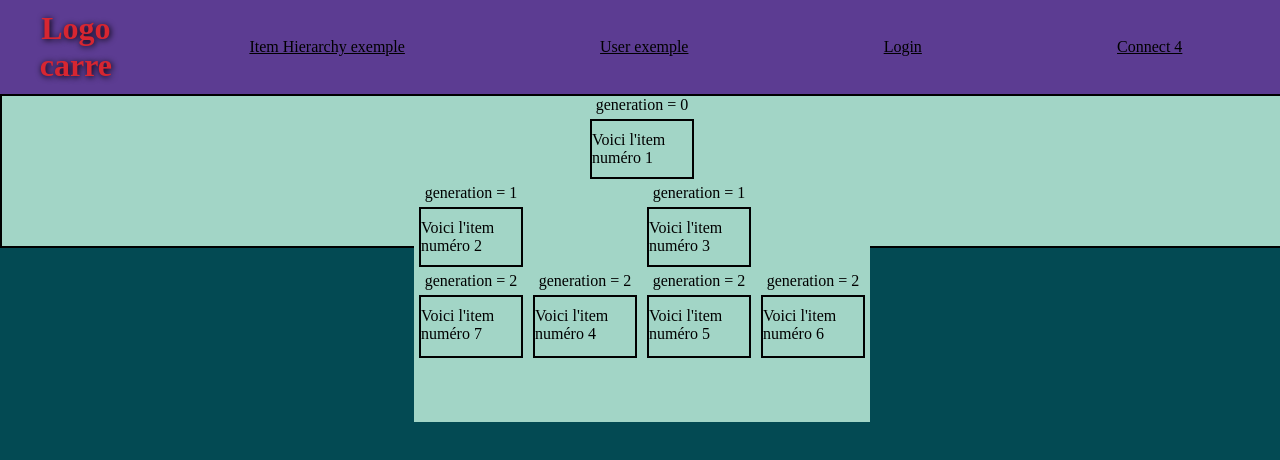
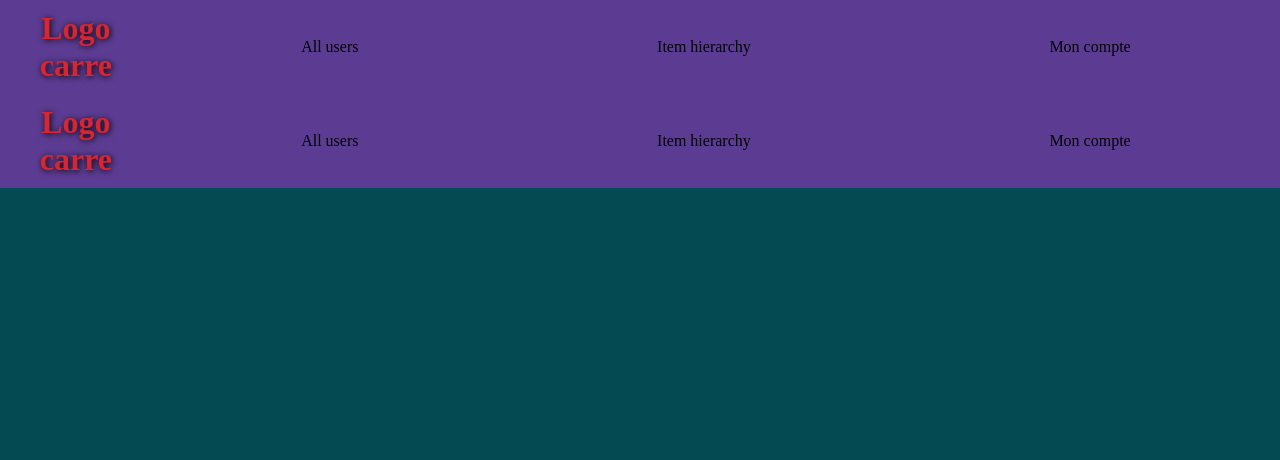
Before and after one commit to LunyaticCat/ProjetFrontSymfony, a Vue app in the folder terrariaVuejs/: page / in a window 1280 px wide. Shown: the top 460 px of the page. Built offline with nearby package versions, Linux system fonts and the light colour scheme.

Commit message:
Add routes

```diff
--- a/terrariaVuejs/src/router/index.ts
+++ b/terrariaVuejs/src/router/index.ts
@@ -1,17 +1,32 @@
+import { createRouter, createWebHistory } from 'vue-router'
+import App from '@/views/App.vue'
+import AllUsers from '@/views/ListUsers.vue'
+import ItemHierarchy from '@/views/Itemhierarchy.vue'
+import User from '@/views/User.vue';
 
-// const router = createRouter({
-//     history: createWebHistory(''),
-//     routes: [
-//         {
-//             path: '/',
-//             component: App
-//         },
-//         // {
-//         //     path: '/item/:id',
-//         //     name: "item",
-//         //     component: Feed
-//         // }
-//     ]
-// })
+const router = createRouter({
+    history: createWebHistory(''),
+    routes: [
+        {
+            path: '/',
+            component: App
+        },
+        {
+            path: '/allusers',
+            name: "allUsers",
+            component: AllUsers
+        },
+        {
+            path: '/itemhierarchy',
+            name: "itemhierarchy",
+            component: ItemHierarchy
+        },
+        {
+            path: '/user/{index}',
+            name: 'user',
+            component: User
+        }
+    ]
+})
 
-// export default router
+export default router
--- a/terrariaVuejs/src/App.vue
+++ b/terrariaVuejs/src/views/App.vue
@@ -1,13 +1,17 @@
 <script setup lang="ts">
-import Itemhierarchy from './views/Itemhierarchy.vue';
-import type ListUsersVue from './views/ListUsers.vue';
-import RecursivItem from './views/RecursivItem.vue';
+import Itemhierarchy from './Itemhierarchy.vue';
+import type ListUsersVue from './ListUsers.vue';
+import RecursivItem from './RecursivItem.vue';
+import {useRouter} from 'vue-router';
 
+
+const router = useRouter();
+//  @import "/chemin/vers/moncss";
 
 
 //import router from './router/index.ts';
 
-//app.use(router) //ATTENTION, il faut récupérer le contenu d'un fichier ici https://matthieu-rosenfeld.github.io/assets/App.vue
+// app.use(router) //ATTENTION, il faut récupérer le contenu d'un fichier ici https://matthieu-rosenfeld.github.io/assets/App.vue
 let menu2 = "#Menu2"
 
 
@@ -26,14 +30,12 @@ let menu2 = "#Menu2"
     <header>
         <h1>Logo carre</h1>
         <nav>
-        <a href="#section1">Item Hierarchy exemple</a>
-        <a v-bind:href="menu2">User exemple</a>
-        <a href="#section3">Login</a>
-        <a href="#section4">Connect 4</a>
+        <a @click="router.push('/allusers')">All users</a>
+        <a @click="router.push('/itemhierarchy')">Item hierarchy</a>
+        <a @click="router.push('/user')">Mon compte</a>
     </nav>
     </header>
-
-    <Itemhierarchy></Itemhierarchy>
+    <router-view />
 
 </template>
 
--- a/terrariaVuejs/src/views/Item.vue
+++ b/terrariaVuejs/src/views/Item.vue
@@ -7,7 +7,6 @@
 const carac = defineProps<{
   idItem: number
 }>();
-console.log(carac.idItem);
 
 
 </script>
--- a/terrariaVuejs/src/views/Itemhierarchy.vue
+++ b/terrariaVuejs/src/views/Itemhierarchy.vue
@@ -54,9 +54,6 @@ let crafts = [
 
 let itemsOrdererCraft0= getItemAndHisChildrens(items[0]);
 
-console.log("itemsOrdererCraft0");
-console.log(itemsOrdererCraft0);
-console.log("-----------------");
 
 /**
  * Renvoie tous les items composants un craft ainsi que les crafts les composant récursivement
--- /dev/null
+++ b/terrariaVuejs/src/views/Login.vue
@@ -0,0 +1,37 @@
+
+<script setup lang="ts">
+
+
+</script>
+
+<template>
+    <div></div>
+
+</template>
+
+<style scoped>
+
+
+#userReclangle{
+    border: 2px black solid;
+    width: 300px;
+    padding: 10px 0 10px 0;
+    background-color: brown;
+    margin: 5px;
+}
+
+h1{
+    text-align: center;
+}
+
+img{
+    height: 70px;
+}
+
+#userInfo{
+    display: flex;
+    flex-direction: column;
+    align-items: center;
+}
+
+  </style>
--- a/terrariaVuejs/src/views/RecursivItem.vue
+++ b/terrariaVuejs/src/views/RecursivItem.vue
@@ -13,7 +13,6 @@ const carac = defineProps<{
     generation: number
 }>();
 
-console.log(carac.itemsOrdered);
 const item:Item = carac.itemsOrdered.item;
 const childrens:Array<ItemsOrdered> = carac.itemsOrdered.childrens;
 
--- a/terrariaVuejs/src/views/User.vue
+++ b/terrariaVuejs/src/views/User.vue
@@ -24,6 +24,23 @@
 
         </div>
     </div>
+    <template>
+    <div class="contentBox">
+        <div class="top">
+        Profil de {{ caracs.login }}
+        </div>
+        <div class="content">
+        <div class="group">
+            <label>Login</label>
+            <input :value="caracs.login" >
+        </div>
+        <div class="group">
+            <label>Adresse e-mail</label>
+            <input :value="caracs.email" >
+        </div>
+        </div>
+    </div>
+</template>
   </template>
 
   <style scoped>
```
Also changed, not shown: terrariaVuejs/src/main.ts (+8 -3 lines).
